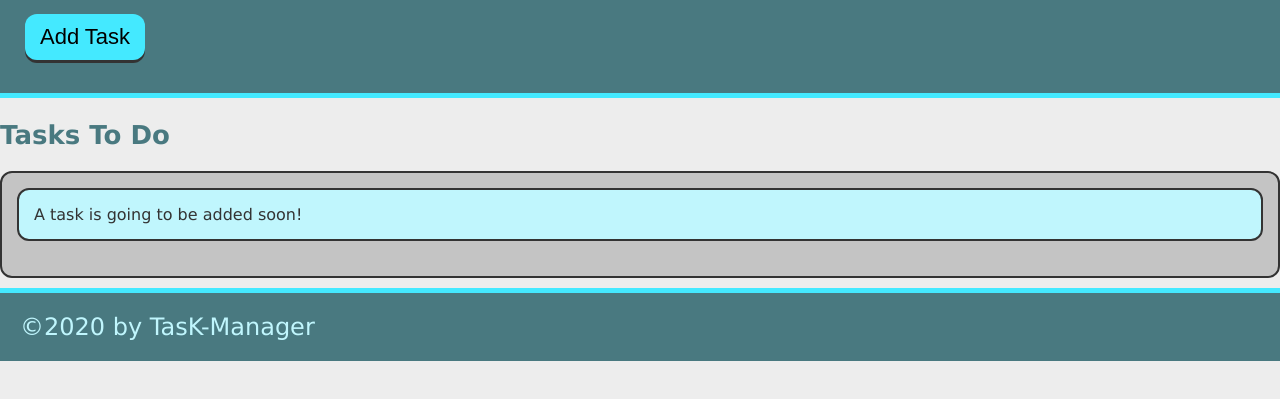
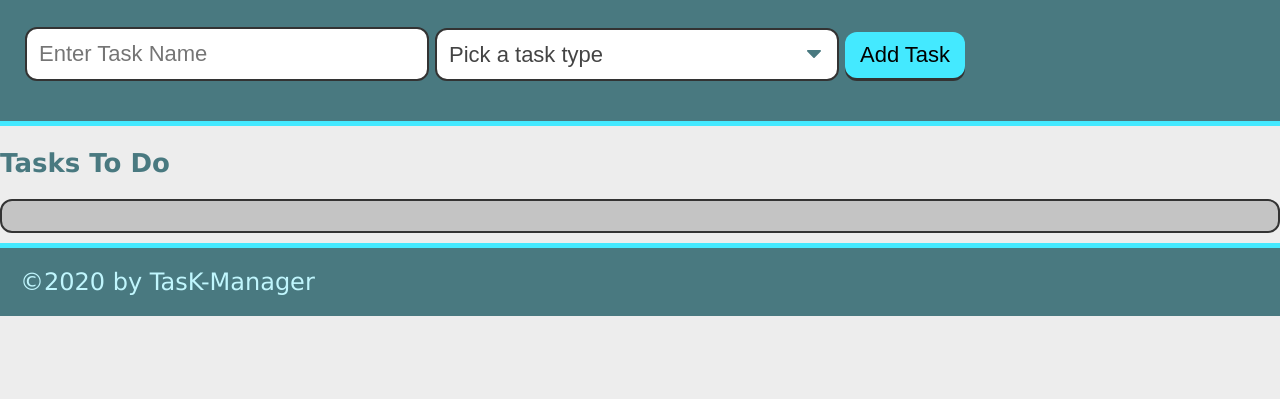
Before and after one commit to harry-100/tasK-manager, a plain HTML site: page index.html in a window 1280 px wide. Shown: the part 115-514 px from the top of the page. Drawn offline with Linux system fonts and the light colour scheme.

Commit message:
input form in html added

```diff
--- a/assets/js/script.js
+++ b/assets/js/script.js
@@ -1,5 +1,6 @@
 var buttonEl = document.querySelector("#add-task");
 var tasksToDoEl = document.querySelector("#tasks-to-do");
+
 var createTaskHandler = function() {
   var listItemEl = document.createElement("li");
   listItemEl.className = "task-item";
--- a/index.html
+++ b/index.html
@@ -13,15 +13,30 @@
     <header>
         <h1 class="page-title">TasK-Manager</h1>
         <p>Click the button below to add a new task!</p>
-        <button id="add-task" class="btn">Add Task</button>
+
+        <!-- Input Form -->
+        <form id="task-form">
+            <div class="form-group">
+                <input type="text" name="task-name" placeholder="Enter Task Name"/>
+            </div>
+            <div class="form-group">
+                <select name="task-type"    class="select-dropdown">
+                    <option value="" disabled selected>Pick a task type</option>
+                    <option value="Print">Print</option>
+                    <option value="Web">Web</option>
+                    <option value="Mobile">Mobile</option>
+                </select>
+            </div>
+            <div class="form-group">
+                <button id="add-task" class="btn">Add Task</button>
+            </div>
+        </form>
     </header>
 
     <main class="main-content">
         <section>
             <h2 class="list-title">Tasks To Do</h2>
-            <ul id="tasks-to-do" class="task-list">
-                <li class="task-item">A task is going to be added soon!</li>
-            </ul>
+            <ul id="tasks-to-do" class="task-list"></ul>
         </section>
     </main>
     <footer>
```
